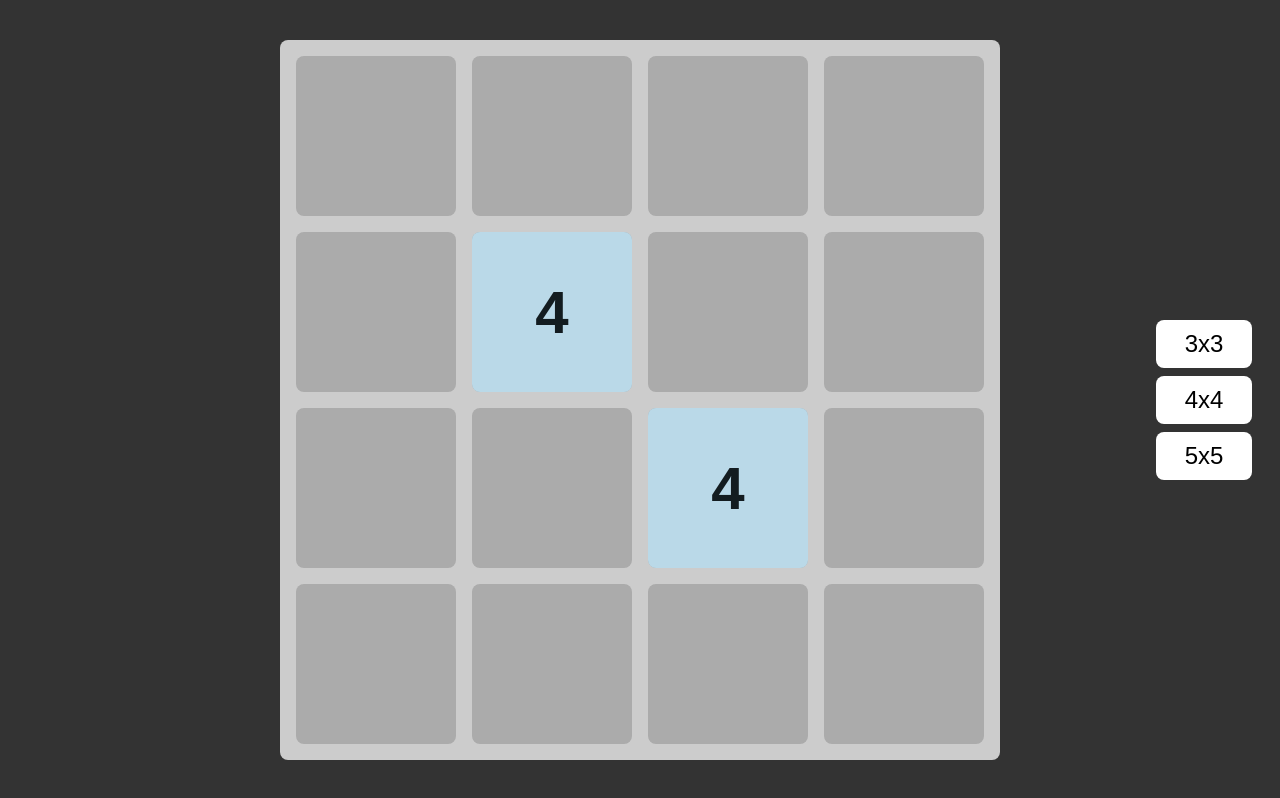
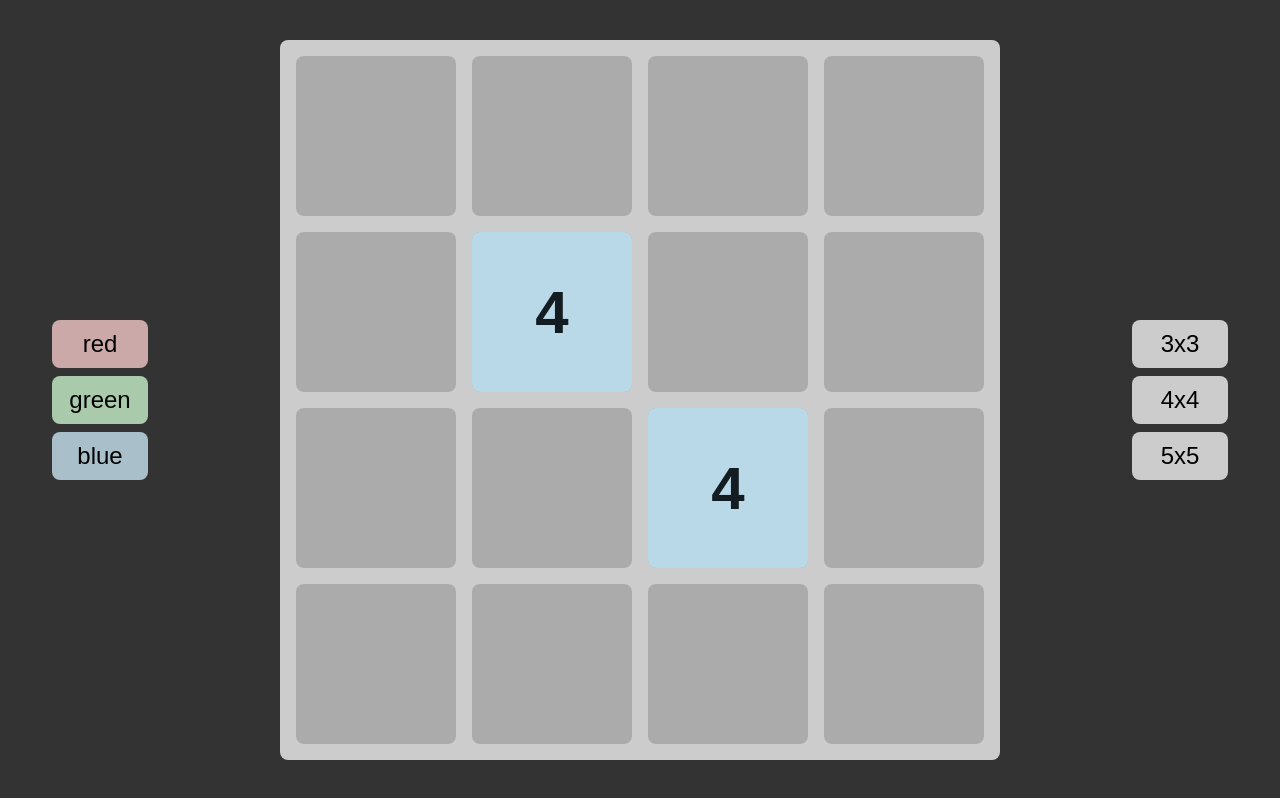
Before and after one commit to GrzegorzJaskowski/2048-Clone, a plain HTML site: page index.html in a window 1280 px wide. Drawn offline with nearby package versions, Linux system fonts and the light colour scheme.

Commit message:
feat: added color buttons

```diff
--- a/index.html
+++ b/index.html
@@ -11,10 +11,15 @@
   </head>
   <body>
     <div id="game-board"></div>
-    <div id="settings">
+    <div id="size-settings">
       <button id="3" class="board-size-button">3x3</button>
       <button id="4" class="board-size-button">4x4</button>
       <button id="5" class="board-size-button">5x5</button>
     </div>
+    <div id="color-settings">
+      <button id="red" class="red-color-button">red</button>
+      <button id="green" class="green-color-button">green</button>
+      <button id="blue" class="blue-color-button">blue</button>
+    </div>
   </body>
 </html>
--- a/script.js
+++ b/script.js
@@ -10,8 +10,20 @@ function changeSize() {
   $("#game-board").html("")
   grid = setupBoard(this.id)
 }
+$(document).on("click", ".board-size-button", changeSize)
 
-$(document).on("click", ".board-size-button", changeSize)
+function redColor() {
+  console.log("red")
+}
+function greenColor() {
+  console.log("green")
+}
+function blueColor() {
+  console.log("blue")
+}
+$(document).on("click", ".red-color-button", redColor)
+$(document).on("click", ".green-color-button", greenColor)
+$(document).on("click", ".blue-color-button", blueColor)
 
 async function handleInput(e) {
   switch (e.key) {
--- a/styles.css
+++ b/styles.css
@@ -19,16 +19,72 @@ body {
   display: grid;
   grid-template-columns: repeat(var(--grid-size), var(--cell-size));
   grid-template-rows: repeat(var(--grid-size), var(--cell-size));
-  background-color: #ccc;
+  background-color: hsl(0, 0%, 80%);
   gap: var(--cell-gap);
   border-radius: 1vmin;
   padding: var(--cell-gap);
   position: relative;
 }
 
-#settings {
+#color-settings {
   position: absolute;
-  right: 3vmin;
+  left: 6vmin;
+  display: flex;
+  flex-direction: column;
+  float: right;
+}
+
+.red-color-button {
+  font-family: Arial;
+  font-size: 3vmin;
+  border-radius: 1vmin;
+  background-color: hsl(0, 25%, 73%);
+  border: none;
+  padding: 1vmin;
+  margin: 0.5vmin;
+  width: 12vmin;
+  height: 6vmin;
+}
+
+.red-color-button:hover {
+  background-color: hsl(0, 25%, 60%);
+}
+
+.green-color-button {
+  font-family: Arial;
+  font-size: 3vmin;
+  border-radius: 1vmin;
+  background-color: hsl(125, 25%, 73%);
+  border: none;
+  padding: 1vmin;
+  margin: 0.5vmin;
+  width: 12vmin;
+  height: 6vmin;
+}
+
+.green-color-button:hover {
+  background-color: hsl(125, 25%, 60%);
+}
+
+.blue-color-button {
+  font-family: Arial;
+  font-size: 3vmin;
+  border-radius: 1vmin;
+  background-color: hsl(200, 25%, 73%);
+  border: none;
+  padding: 1vmin;
+  margin: 0.5vmin;
+  width: 12vmin;
+  height: 6vmin;
+}
+
+.blue-color-button:hover {
+  background-color: hsl(200, 25%, 60%);
+}
+
+#size-settings {
+  position: absolute;
+  right: 6vmin;
   display: flex;
   flex-direction: column;
   float: right;
@@ -38,7 +94,7 @@ body {
   font-family: Arial;
   font-size: 3vmin;
   border-radius: 1vmin;
-  background-color: hsl(200, 50%, 100%);
+  background-color: hsl(0, 0%, 80%);
   border: none;
   padding: 1vmin;
   margin: 0.5vmin;
```
